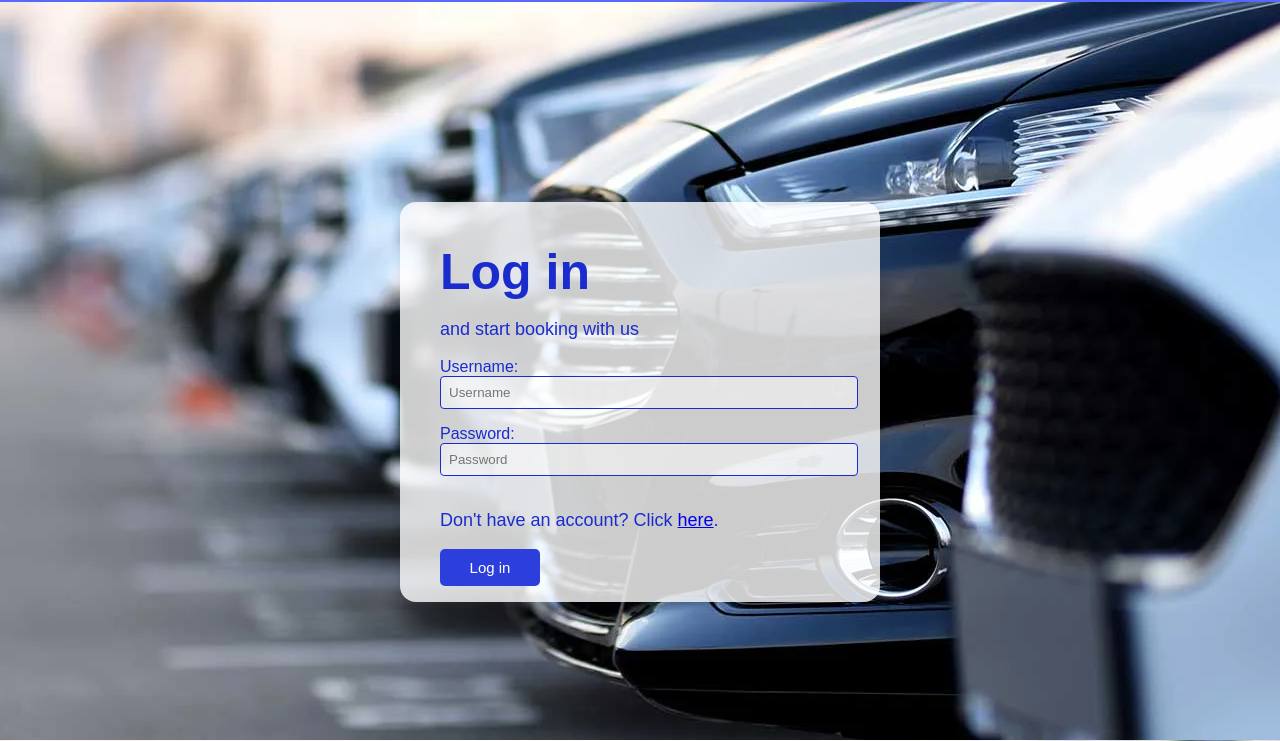
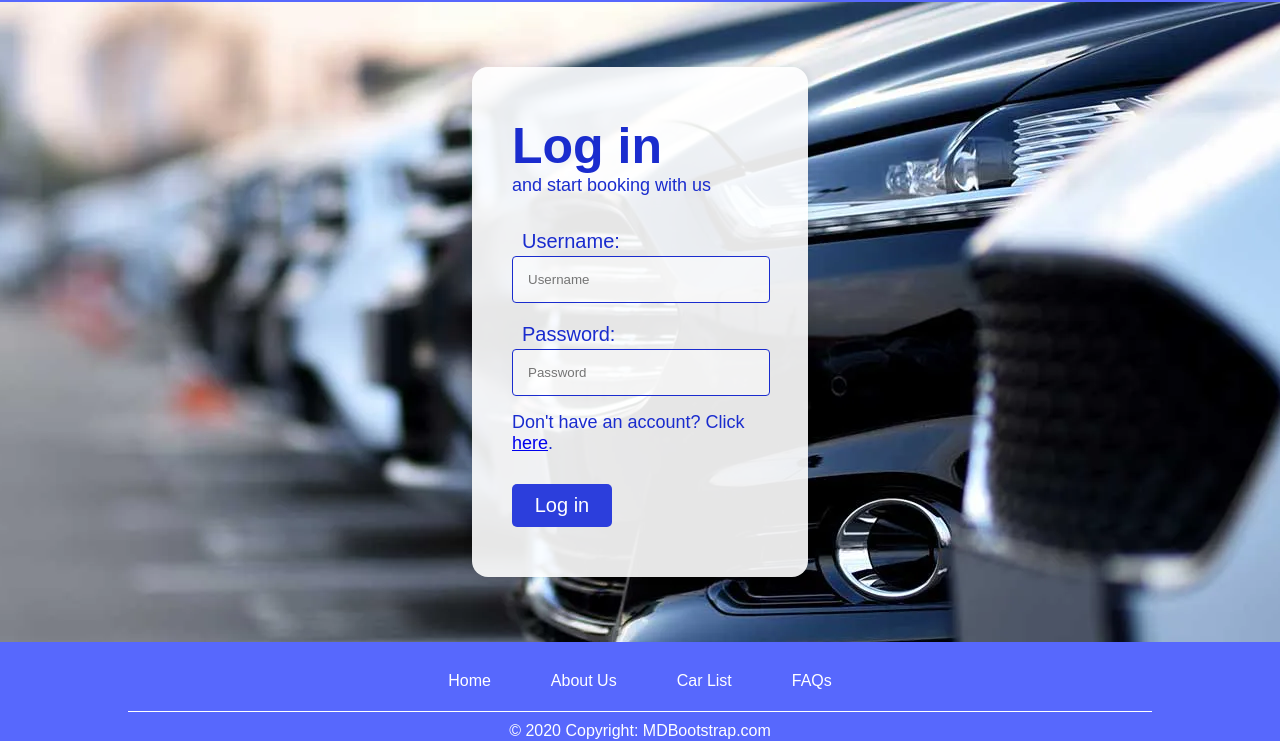
Before and after one commit to niklutfil/GetWheels, a plain HTML site: page views/login.html in a window 1280 px wide. Shown: the part 60-801 px from the top of the page. Drawn offline with Linux system fonts and the light colour scheme.

Commit message:
Modify: Adjustment on login page

```diff
--- a/views/css/cust_review.css
+++ b/views/css/cust_review.css
@@ -2,7 +2,6 @@
     margin: 0px;
     padding: 0px;
     font-family: poppins;
-    box-sizing: border-box;
 }
 
 a {
--- a/views/css/log_in.css
+++ b/views/css/log_in.css
@@ -10,44 +10,59 @@ body {
     flex-direction: column;
 }
 .login-container {
-    background-color: rgba(255, 255, 255, 0.8);
+    background-color: rgba(255, 255, 255, 0.9);
     border-radius: 16px;
     box-shadow: 0 0 10px rgba(0, 0, 0, 0.1);
-    width: 400px;
-    height: 300px;
+    width: 20%;
+    height: fit-content;
     padding: 50px 40px;
     display: flex;
-    justify-content: center;
-    align-items: center;
 }
 .details-container {
     width: 100%;
+    display: flex;
+    flex-direction: column;
+    justify-content: space-between;
+
+    .title{
+        margin:0px 0 30px;
+    }
 }
 .login-container h2{
     font-size: 50px;
     color: #1A2CCE;
-    margin-bottom: 0px;
+    margin: 0px;
 }
 .login-container p{
+    margin: 0;
     font-size: 18px;
     color: #1A2CCE;
 }
 .form {
+    margin: 0;
     display: flex;
     flex-direction: column;
+    flex-wrap: nowrap;
     width: 100%;
+
+    >*{
+        display: flex;
+        flex-direction: column;
+    }
 }
 label {
-    margin: 8px 0;
+    line-height: 30px;
     color: #1A2CCE;
+    font-size: 20px;
+    margin-left: 10px;
 }
 input {
-    padding: 8px;
+    padding: 15px;
     background: rgba(255, 255, 255, 0.5);
     margin-bottom: 16px;
     border: 1px solid #ccc;
     border-radius: 4px;
-    width: 100%;
+    width: calc(100% - 30px);
 }
 input[type=text] {
     border-color: #1A2CCE;
@@ -57,7 +72,7 @@ input[type=password] {
 }
 .sec1 {
     width: 100vw;
-    min-height: 100vh;
+    min-height: 80vh;
     display: flex;
     justify-content: center;
     align-items: center;
@@ -66,12 +81,13 @@ input[type=password] {
     text-decoration: underline;
 }
 .login {
+    margin: 30px 0 0;
     width: 100px;
     border: none;
     border-radius: 5px;
     cursor: pointer;
     background-color: #2C3EDC;
     color: white;
-    font-size: 15px;
+    font-size: 20px;
     padding: 10px 10px;
 }
--- a/views/login.html
+++ b/views/login.html
@@ -45,18 +45,27 @@
   <div class="sec1">
     <div class="login-container">
       <div class="details-container">
-        <div class="frame-5">
+        <div class="title">
           <h2>Log in</h2>
           <p>and start booking with us</p>
         </div>
 
+
         <form>
-          <label for="username">Username:</label>
-          <input type="text" name="username" placeholder="Username" />
-          <label for="password">Password:</label>
-          <input type="password" name="password" placeholder="Password" />
+
+          <div>
+            <label for="username">Username:</label>
+            <input type="text" name="username" placeholder="Username" />
+          </div>
+
+          <div>
+            <label for="password">Password:</label>
+            <input type="password" name="password" placeholder="Password" />
+          </div>
+
           <p>Don't have an account? Click <a href="sign_up.html" class="signup">here</a>.</p>
           <input type="button" onclick="window.location.href='index.html';" value="Log in" class="login">
+
         </form>
       </div>
     </div>
```
